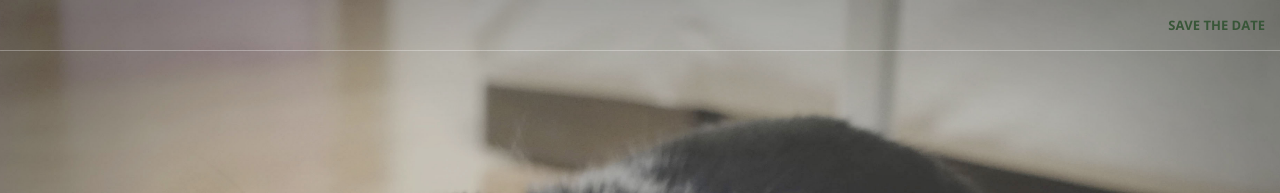
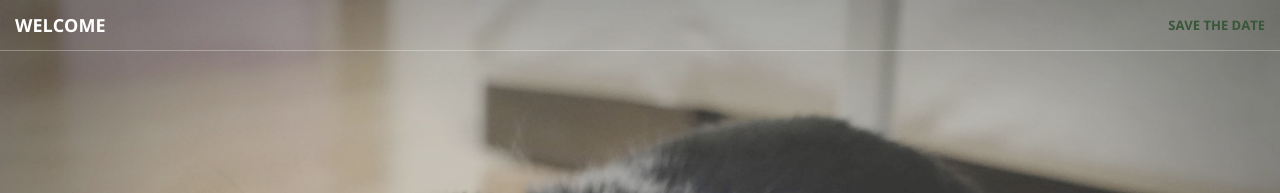
Before and after one commit to notbleh/wed-website, a Jekyll site: the page built from savethedate.html, in a window 1280 px wide. Shown: the top 193 px of the page. Built offline with Jekyll 4.4.1, drawn with Linux system fonts in a browser that asks for light colours.

Commit message:
Update nav-preview.html

```diff
--- a/_includes/nav-preview.html
+++ b/_includes/nav-preview.html
@@ -8,7 +8,7 @@
                 <span class="icon-bar"></span>
                 <span class="icon-bar"></span>
             </button>
-            <a class="navbar-brand page-scroll" href="#page-top"></a>
+            <a class="navbar-brand page-scroll" href="#page-top">Welcome</a>
         </div>
 
         <!-- Collect the nav links, forms, and other content for toggling -->
```
